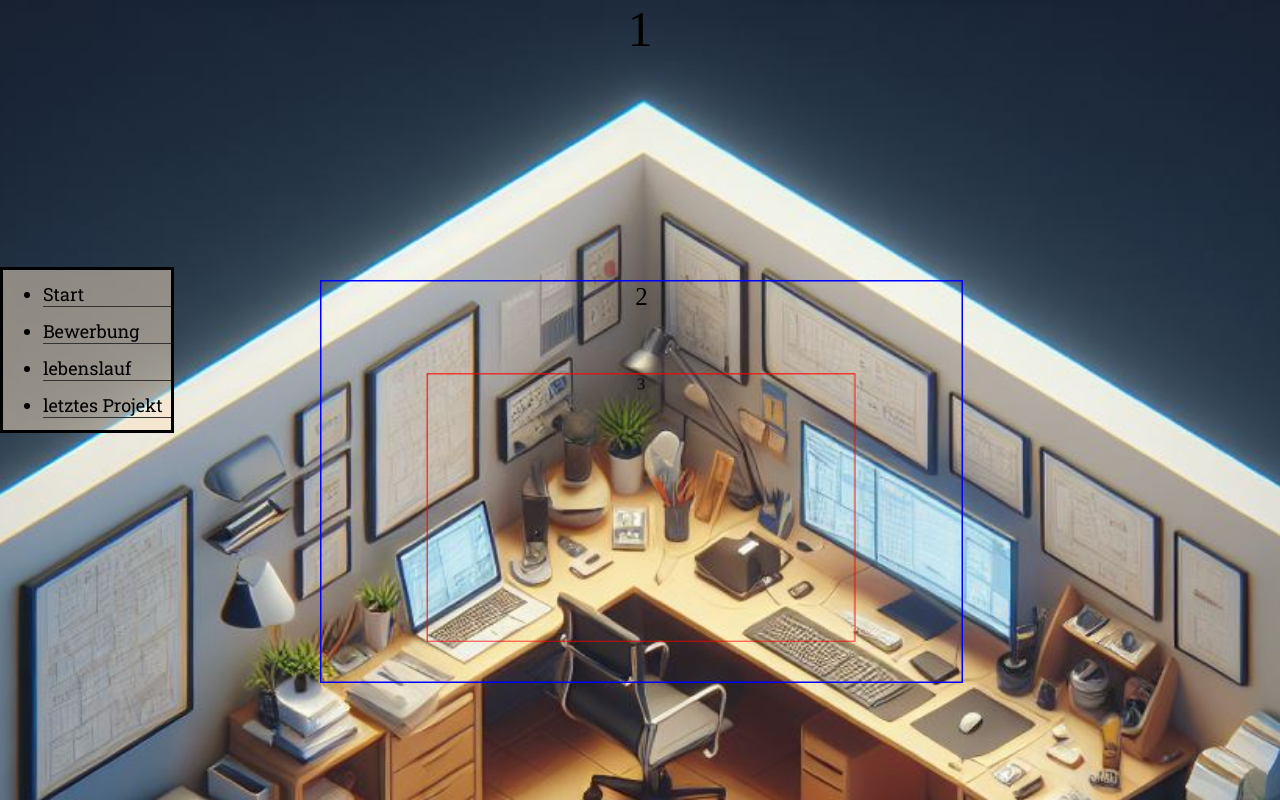
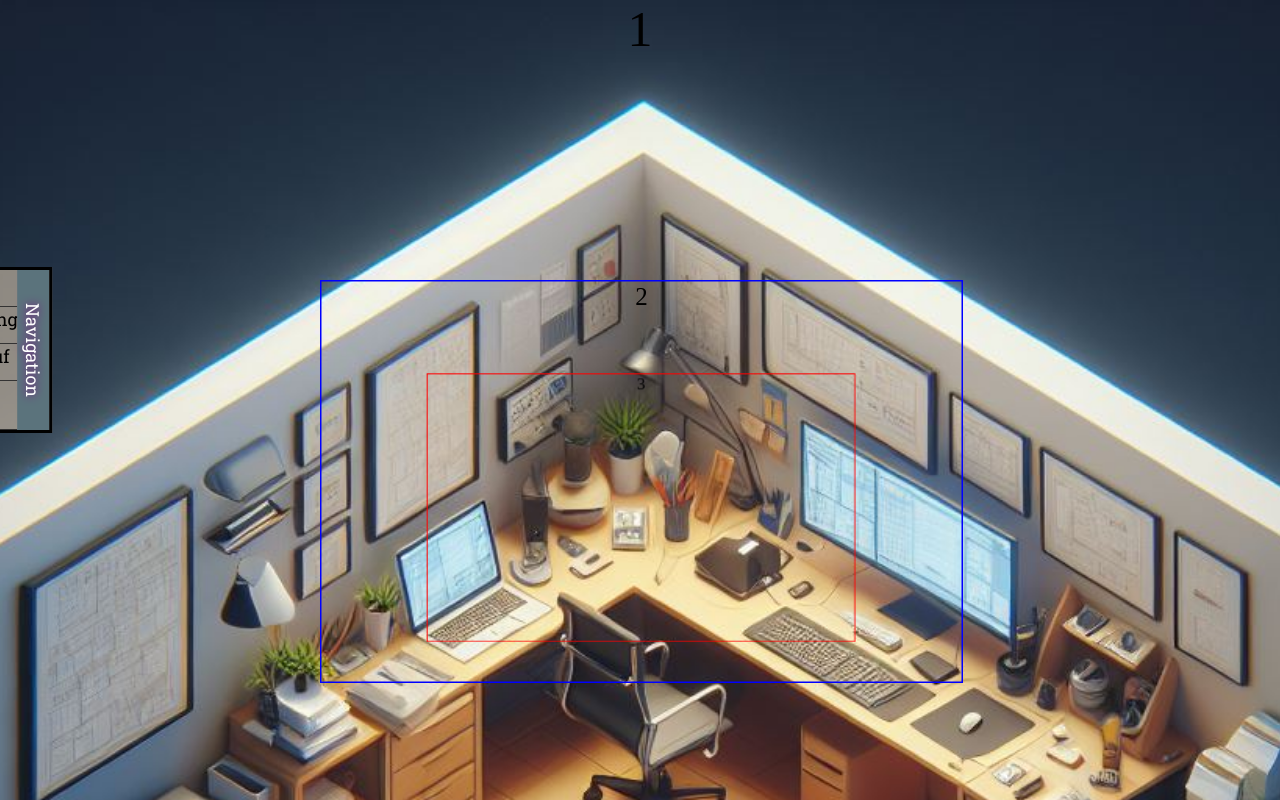
Before and after one commit to Kaanoezki/Bewerbungs-seite, a plain HTML site: page src/index.html in a window 1280 px wide. Drawn offline with Linux system fonts and the light colour scheme.

Commit message:
objectController init

```diff
--- a/src/index.html
+++ b/src/index.html
@@ -12,16 +12,21 @@
     <link href="https://fonts.googleapis.com/css2?family=Titillium+Web&display=swap" rel="stylesheet">
     <title>Bewerbung</title>
 </head>
+
 <body>
+    <script src="navigationController.js">  </script>
+    <script src="objectController.js"   ></script>
 
     <nav >
-        <ul class="navbar ">
-            <li>Start</li>
-            <li>Bewerbung</li>
-            <li>lebenslauf</li>
-            <li> letztes Projekt</li>
+        <ul class="navbar container ">
+            <li class="a">Start</li>
+            <li class="b">Bewerbung</li>
+            <li class="c">lebenslauf</li>
+            <li class="d">letztes Projekt</li>
+            <a class="v blink">Navigation</a>
+            </ul>
 
-            </ul>
+
 
     </nav>
 
--- /dev/null
+++ b/src/navigationController.js
@@ -0,0 +1,5 @@
+var classBlink = document.getElementById("blink");
+classBlink.style.animation = 'none';
+function wtf(){
+    console.log(this);
+  }
--- /dev/null
+++ b/src/objectController.js
@@ -0,0 +1 @@
+// node js, three js , 3d -OBJ to load
--- a/src/styles.css
+++ b/src/styles.css
@@ -40,9 +40,6 @@ div {
     background-repeat: no-repeat;
     background-size: cover;
 
-
-
-
     width: 100%;
     height: 100rem;
 
@@ -79,11 +76,6 @@ div {
    }
    nav{
 
-
-
-
-
-
 }
    /*ab hier navbar*/
    .navbar {
@@ -93,9 +85,6 @@ div {
     width: 10%;
     height: 20%;
     z-index: 1000;
-    display: flex;
-    flex-direction: column;
-
     background-color: rgba(255, 228, 196, 0.493);
 
     border-style: solid;
@@ -103,10 +92,49 @@ div {
     background-size: cover;
     justify-content: space-evenly;
 
+    transform: translateX(-70%);
+    transition: transform 0.5s ease-in-out;
+   }
+   .container {  display: grid;
+    grid-template-columns: 1fr 1fr 1fr 1fr;
+    grid-template-rows: 1fr 1fr 1fr 1fr;
+    gap: 0px 0px;
+    grid-auto-flow: row dense;
+
+    grid-template-areas:
+      "a v v v"
+      "b v v v"
+      "c v v v"
+      "d v v v";
+  }
+
+  .a { grid-area: a; }
+
+  .b { grid-area: b; }
+
+  .c { grid-area: c; }
+
+  .d { grid-area: d; }
+
+  .v { grid-area: v;
+    writing-mode: vertical-rl;
+    font-family: 'Roboto Slab', sans-serif;
+    font-size: large;
+    background-position: center;
+    display: flex;
+    justify-content: center;
+    align-items: center;
+    background-color:  #ADD8E6;
+
+
+  }
 
 
 
-   }
+  .navbar:hover{
+
+    transform: translateX(0);
+  }
   .navbar li{
     font-size: large;
     text-align:start;
@@ -123,3 +151,30 @@ div {
     text-shadow: 0 0 5px #ffee10;
     transition: all 2s cubic-bezier(0.075, 0.81, 0.165, 1);
   }
+  .blink {
+    animation-name: blink-animation;
+    animation-duration: 10s;
+    animation-iteration-count: infinite;
+  }
+
+  @keyframes blink-animation {
+    0% {
+
+    }
+    25% {
+
+      text-shadow: 0 0 10px #ffee10;
+      background-color:  #5b737c;
+
+    }
+    50% {
+
+      text-shadow: 0 0 10px purple;
+      color: white;
+
+    }
+    75% {
+      text-shadow: 0 0 10px #ffee10;
+      background-color:  #5b737c;
+    }
+  }
```
